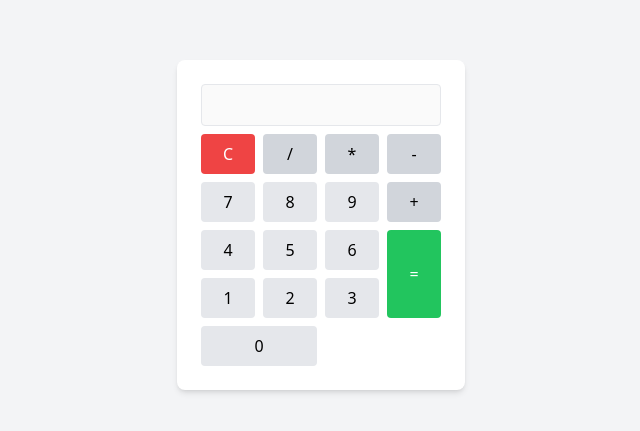
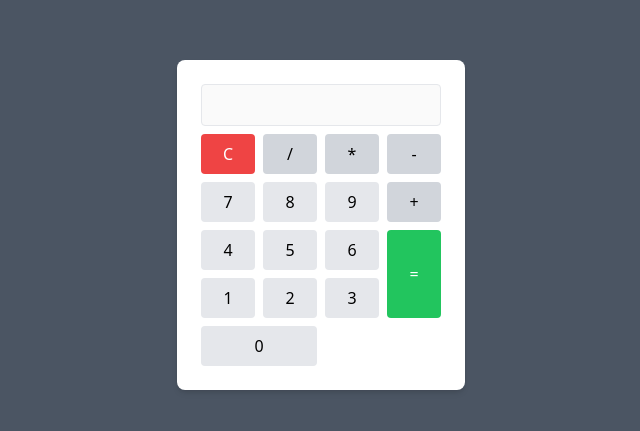
Before and after one commit to krishna654321/merntask, a plain HTML site: page calculator.html in a window 1280 px wide. Shown: the part 175-606 px from the top of the page, without its empty margins (319-959 px from the left). Drawn offline with nearby package versions, Linux system fonts and the light colour scheme.

Commit message:
Update calculator.html

```diff
--- a/calculator.html
+++ b/calculator.html
@@ -6,7 +6,7 @@
     <title>Simple Calculator</title>
     <script src="https://cdn.tailwindcss.com"></script>
 </head>
-<body class="flex items-center justify-center h-screen bg-gray-100">
+<body class="flex items-center justify-center h-screen bg-gray-600">
     <div class="bg-white p-6 rounded-lg shadow-md w-72">
         <input type="text" id="display" class="w-full p-2 mb-2 text-right border rounded" disabled>
         <div class="grid grid-cols-4 gap-2">
```
